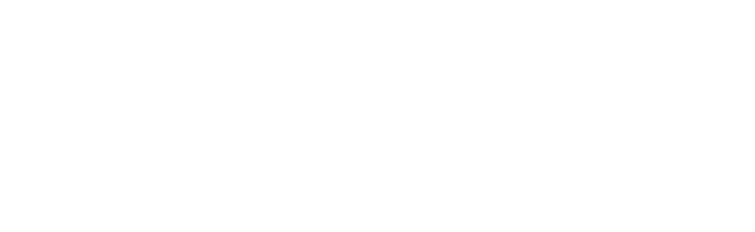
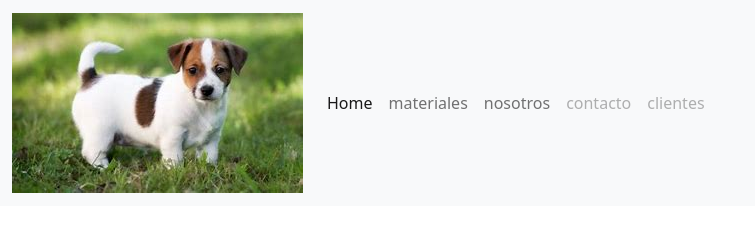
Before and after one commit to jonasgaitan/botstrap, a plain HTML site: page index.html in a window 1280 px wide. Shown: the whole page, without its empty margins (0-755 px from the left). Drawn offline with nearby package versions, Linux system fonts and the light colour scheme.

Commit message:
agrego mas nav

```diff
--- a/index.html
+++ b/index.html
@@ -1,12 +1,42 @@
-<!DOCTYPE html>
+<!doctype html>
 <html lang="en">
-<head>
-    <meta charset="UTF-8">
-    <meta http-equiv="X-UA-Compatible" content="IE=edge">
-    <meta name="viewport" content="width=device-width, initial-scale=1.0">
-    <title>Document</title>
-</head>
-<body>
+  <head>
+    <meta charset="utf-8">
+    <meta name="viewport" content="width=device-width, initial-scale=1">
+    <title>Bootstrap demo</title>
+    <link href="https://cdn.jsdelivr.net/npm/bootstrap@5.2.0-beta1/dist/css/bootstrap.min.css" rel="stylesheet" integrity="sha384-0evHe/X+R7YkIZDRvuzKMRqM+OrBnVFBL6DOitfPri4tjfHxaWutUpFmBp4vmVor" crossorigin="anonymous">
+  </head>
+  <body>
+    <header>
+        <nav class="navbar navbar-expand-lg bg-light">
+            <div class="container-fluid">
+              <a class="navbar-brand" href="#"><img src="multimedia/logo.jpg" alt=""></a>
+              <button class="navbar-toggler" type="navbar" data-bs-toggle="collapse" data-bs-target="#navbarNav" aria-controls="navbarNav" aria-expanded="false" aria-label="Toggle navigation">
+                <span class="navbar-toggler-icon"></span>
+              </button>
+              <div class="collapse navbar-collapse" id="navbarNav">
+                <ul class="navbar-nav">
+                  <li class="nav-item">
+                    <a class="nav-link active" aria-current="page" href="#">Home</a>
+                  </li>
+                  <li class="nav-item">
+                    <a class="nav-link" href="#">materiales</a>
+                  </li>
+                  <li class="nav-item">
+                    <a class="nav-link" href="#">nosotros</a>
+                  </li>
+                  <li class="nav-item">
+                    <a class="nav-link disabled">contacto</a>
+                  </li>
+                  <li class="nav-item">
+                    <a class="nav-link disabled" href="">clientes</a>
+                  </li>
+                </ul>
+              </div>
+            </div>
+          </nav>
+    </header>
 
-</body>
+    <script src="https://cdn.jsdelivr.net/npm/bootstrap@5.2.0-beta1/dist/js/bootstrap.bundle.min.js" integrity="sha384-pprn3073KE6tl6bjs2QrFaJGz5/SUsLqktiwsUTF55Jfv3qYSDhgCecCxMW52nD2" crossorigin="anonymous"></script>
+  </body>
 </html>
```
